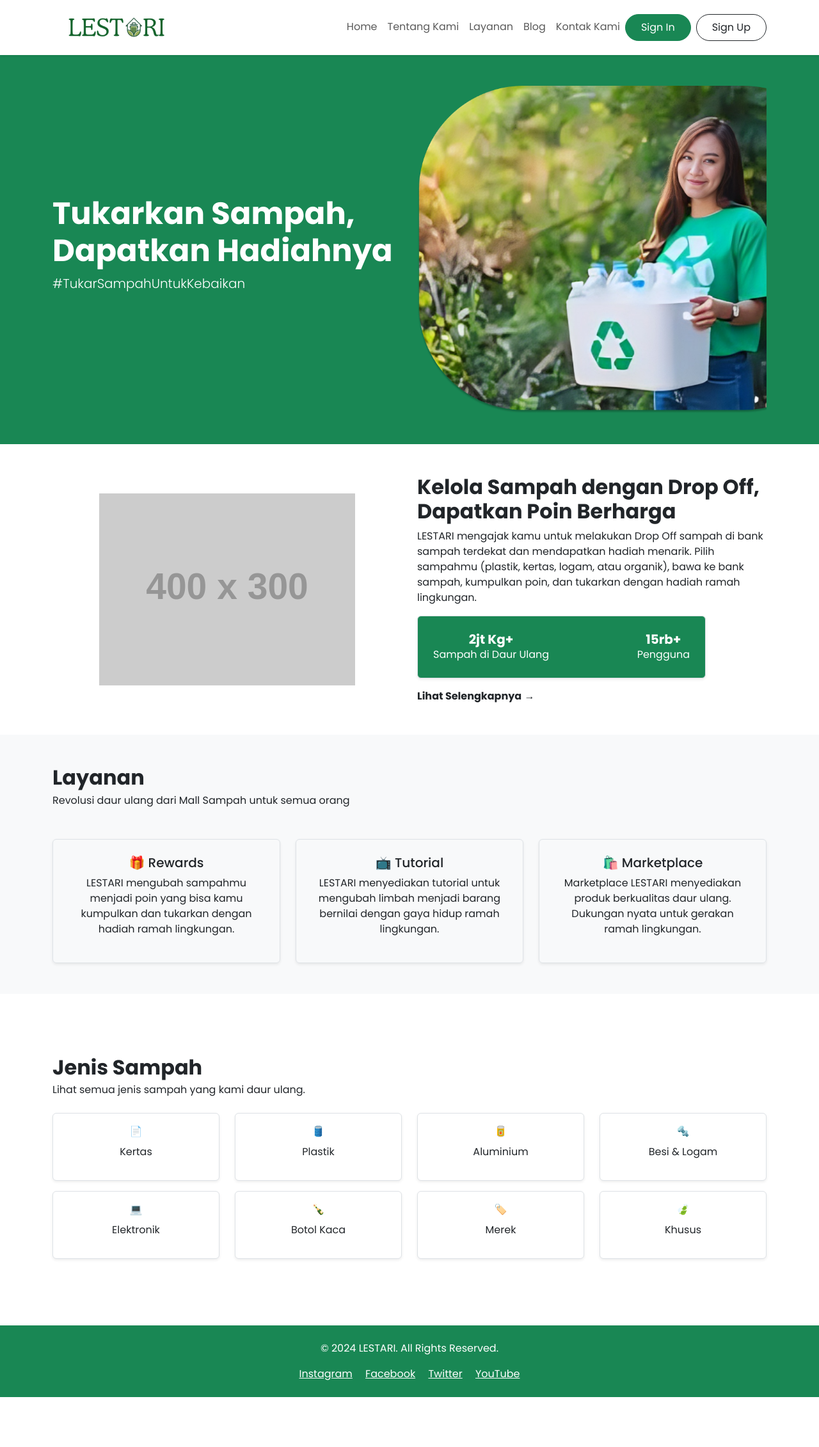
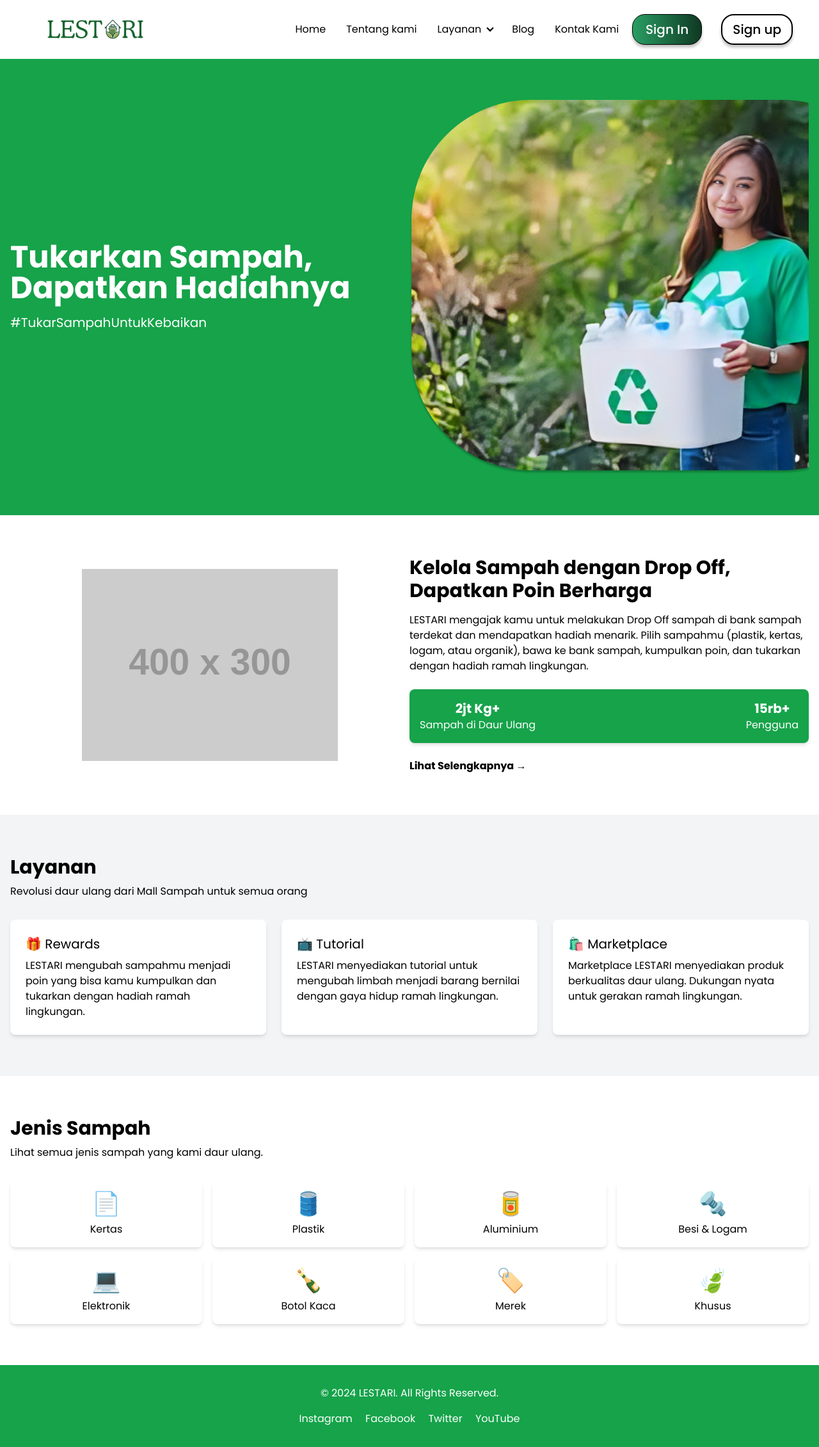
Before and after one commit to sceptzrion/Lestari, a PHP site: page /landingpage.php in a window 1280 px wide. Shown: the whole page at 64% size. Before the commit the page ends 2183 px from the top, so only its background shows below. Run offline with PHP 8.4, Linux system fonts and the light colour scheme; grey boxes labelled with a size stand in for pictures from a placeholder-image service; some libraries are stand-ins or nearby versions.

Commit message:
edit landing page

```diff
--- a/admin/login.php
+++ b/admin/login.php
@@ -13,6 +13,7 @@
         <img src="../images/Logo admin.png" class="w-[314px] h-[169px]" alt="Logo Lestari">
         <h1 class="text-[32px] font-bold self-center text-center">Admin Login</h1>
       </div>
+
       <h2 class="text-[26px] font-light">Lestari</h2>
       <div class="flex flex-col form-bg w-[488px] h-[411px] rounded-lg border-2 border-gray p-6 gap-3">
         <form action="" class="flex flex-col gap-6">
--- a/landingpage.php
+++ b/landingpage.php
@@ -3,190 +3,238 @@
 <head>
   <meta charset="UTF-8" />
   <meta name="viewport" content="width=device-width, initial-scale=1.0" />
+  <link href="./css/styles.css" rel="stylesheet">
   <title>Landing Page - Lestari</title>
   <!-- Google Fonts -->
   <link href="https://fonts.googleapis.com/css2?family=Poppins:wght@300;400;500;600;700&display=swap" rel="stylesheet" />
-    <!-- Bootstrap CSS -->
-    <link href="https://cdn.jsdelivr.net/npm/bootstrap@5.3.0/dist/css/bootstrap.min.css" rel="stylesheet" />
-    <style>
-      body {
-        font-family: "Poppins", sans-serif;
+  <!-- Tailwind CSS -->
+  <script src="https://cdn.tailwindcss.com"></script>
+  <script>
+    tailwind.config = {
+      theme: {
+        extend: {
+          fontFamily: {
+            'poppins': ['Poppins', 'sans-serif']
           }
-    </style>
+        }
+      }
+    }
+  </script>
 </head>
-  <body>
-    <!-- Navbar -->
-    <nav class="navbar navbar-expand-lg navbar-light bg-white shadow-sm py-1">
-      <div class="container">
+<body class="font-poppins">
+   <!-- NAVBAR -->
+   <div class="navbar bg-light h-[92px] pr-[41px] justify-between">
+    <!-- MOBILE SCREEN MODE -->
+      <div class="navbar-start pl-[41px]">
+        <div class="dropdown ">
+          <div tabindex="0" role="button" class="btn btn-ghost lg:hidden">
+            <svg
+              xmlns="http://www.w3.org/2000/svg"
+              class="h-5 w-5"
+              fill="none"
+              viewBox="0 0 24 24"
+              stroke="currentColor">
+              <path
+                stroke-linecap="round"
+                stroke-linejoin="round"
+                stroke-width="2"
+                d="M4 6h16M4 12h8m-8 6h16" />
+            </svg>
+          </div>
+          <ul
+            tabindex="0"
+            class="menu menu-sm dropdown-content bg-base-100 rounded-box z-[1] mt-3 w-52 p-2 shadow">
+            <li><a>Item 1</a></li>
+            <li>
+              <a>Parent</a>
+              <ul class="p-2">
+                <li><a>Submenu 1</a></li>
+                <li><a>Submenu 2</a></li>
+              </ul>
+            </li>
+            <li><a>Item 3</a></li>
+          </ul>
+        </div>
+        <!-- BRAND LOGO -->
         <a href="." class="">
           <img src="./images/Logo.png" alt="Logo Lestari">
         </a>
-        <button class="navbar-toggler" type="button" data-bs-toggle="collapse" data-bs-target="#navbarNav" aria-controls="navbarNav" aria-expanded="false" aria-label="Toggle navigation">
-          <span class="navbar-toggler-icon"></span>
-        </button>
-        <div class="collapse navbar-collapse" id="navbarNav">
-          <ul class="navbar-nav ms-auto">
-            <li class="nav-item"><a class="nav-link" href="#">Home</a></li>
-            <li class="nav-item"><a class="nav-link" href="#">Tentang Kami</a></li>
-            <li class="nav-item"><a class="nav-link" href="#">Layanan</a></li>
-            <li class="nav-item"><a class="nav-link" href="#">Blog</a></li>
-            <li class="nav-item"><a class="nav-link" href="#">Kontak Kami</a></li>
-            <a class="btn btn-success rounded-pill px-4 py-2 me-2" href="#">Sign In</a>
-            <a class="btn btn-outline-dark rounded-pill px-4 py-2" href="#">Sign Up</a>
+      </div>
+    <!-- DESKTOP MODE -->
+        <div class="navbar-center hidden lg:flex">
+          <ul class="menu menu-horizontal px-1 text-dark text-base">
+            <li><a>Home</a></li>
+            <li><a>Tentang kami</a></li>
+            <li>
+              <details>
+                <summary>Layanan</summary>
+                  <ul ul class="bg-light absolute left-1/2 transform -translate-x-1/2 rounded-[10px] border-[1px] shadow-[0px_4px_4px_-0px_rgba(0,0,0,0.25)] border-gray px-[14px] py-[20px] flex-wrap flex items-center gap-[11px] min-w-[475px] h-[144px]">
+                    <li><button class="btn btn-success w-[142px] shadow-[0px_4px_4px_-0px_rgba(0,0,0,0.25)] rounded-[20px] flex px-2.5 content-center text-light text-base font-medium gap-[10px]">
+                      <img src="./images/truck.png" class="w-10" alt="">
+                      <p>Drop Off</p>
+                    </button></li>
+                    <li><button class="btn btn-success w-[142px] shadow-[0px_4px_4px_-0px_rgba(0,0,0,0.25)] rounded-[20px] flex px-2.5 content-center text-light text-base font-medium gap-[5px]">
+                      <img src="./images/reward.png" class="w-10" alt="">
+                      <p>Rewards</p>
+                    </button></li>
+                    <li><button class="btn btn-success w-[142px] shadow-[0px_4px_4px_-0px_rgba(0,0,0,0.25)] rounded-[20px] flex px-2.5 content-center text-light text-base font-medium gap-2">
+                      <img src="./images/Vector.png" class="w-8" alt="">
+                      <p>Tutorial</p>
+                    </button></li>
+                    <li><button class="btn btn-success w-[171px] shadow-[0px_4px_4px_-0px_rgba(0,0,0,0.25)] rounded-[20px] flex px-2.5 content-center text-light text-base font-medium gap-[6px]">
+                      <img src="./images/marketplace.png" class="w-10" alt="">
+                      <p>Marketplace</p>
+                    </button></li>
+                  </ul>
+              </details>
+            </li>
+            <li><a>Blog</a></li>
+            <li><a>Kontak Kami</a></li>
           </ul>
         </div>
+        <!-- if user not login -->
+        <div class="navbar-end ml-[56px] flex flex-row gap-[30px] w-auto">
+          <a class="btn px-5 h-[42px] shadow-[0px_4px_4px_-0px_rgba(0,0,0,0.25)] rounded-[20px] bg-gradient-to-r from-green to-dark-green text-[20px] border-dark border-[1px] font-medium text-light">Sign In</a>
+          <a href="./user/signup.php" class="btn btn-outline px-4 h-[42px] shadow-[0px_4px_4px_-0px_rgba(0,0,0,0.25)] border-dark border-2 rounded-[20px] text-[20px] font-medium text-dark">Sign up</a>
         </div>
-    </nav>
+        <!-- endif -->
+
+        <!-- if user login -->
+        <!-- <div class="ml-[233px] content-center">
+          <div tabindex="0" role="button" class="btn btn-ghost btn-circle avatar">
+            <div class="w-[50px] rounded-full">
+              <img
+                alt="Tailwind CSS Navbar component"
+                src="https://img.daisyui.com/images/stock/photo-1534528741775-53994a69daeb.webp" />
+            </div>
+          </div>
+        </div> -->
+        <!-- endif -->
+    </div>
+  <!-- NAVBAR END -->
 
   <!-- Hero Section -->
-    <section class="bg-success text-white py-5 ">
-      <div class="container text-center text-lg-start">
-        <div class="row align-items-center">
-          <div class="col-lg-6">
-            <h1 class="display-5 fw-bold">Tukarkan Sampah, Dapatkan Hadiahnya</h1>
-            <p class="lead">#TukarSampahUntukKebaikan</p>
+  <section class="bg-green-600 text-white py-16">
+    <div class="container mx-auto px-4">
+      <div class="flex flex-col md:flex-row items-center">
+        <div class="md:w-1/2 text-center md:text-left">
+          <h1 class="text-4xl md:text-5xl font-bold mb-4">Tukarkan Sampah, Dapatkan Hadiahnya</h1>
+          <p class="text-xl">#TukarSampahUntukKebaikan</p>
         </div>
-          <div class="col-lg-6 text-center ">
-            <img src="./images/hero banner.png" alt="Hero Image" class="img-fluid rounded" />
+        <div class="md:w-1/2 text-center mt-8 md:mt-0">
+          <img src="./images/hero banner.png" alt="Hero Image" class="rounded-lg mx-auto max-w-full h-auto" />
         </div>
       </div>
     </div>
   </section>
 
   <!-- About Section -->
-    <section class="py-5">
-      <div class="container">
-        <div class="row align-items-center">
-          <div class="col-lg-6 text-center">
-            <img src="https://placehold.co/400x300" alt="Drop Off" class="img-fluid" />
+  <section class="bg-white py-16">
+    <div class="container mx-auto px-4">
+      <div class="flex flex-col md:flex-row items-center">
+        <div class="md:w-1/2 text-center mb-8 md:mb-0">
+          <img src="https://placehold.co/400x300" alt="Drop Off" class="mx-auto max-w-full h-auto" />
         </div>
-          <div class="col-lg-6">
-            <h2 class="fw-bold">Kelola Sampah dengan Drop Off, Dapatkan Poin Berharga</h2>
-            <p class="text-justify">
-                LESTARI mengajak kamu untuk melakukan Drop Off sampah di bank sampah terdekat dan mendapatkan hadiah menarik. Pilih sampahmu (plastik, kertas, logam, atau organik), bawa ke bank sampah, kumpulkan poin, dan tukarkan dengan
-              hadiah ramah lingkungan.
+        <div class="md:w-1/2">
+          <h2 class="text-3xl text-black font-bold mb-4">Kelola Sampah dengan Drop Off, Dapatkan Poin Berharga</h2>
+          <p class="text-black mb-6">
+            LESTARI mengajak kamu untuk melakukan Drop Off sampah di bank sampah terdekat dan mendapatkan hadiah menarik. Pilih sampahmu (plastik, kertas, logam, atau organik), bawa ke bank sampah, kumpulkan poin, dan tukarkan dengan hadiah ramah lingkungan.
           </p>
 
-            <div class="row justify-content-start mb-3">
-              <div class="col-md-10">
-                <div class="p-4 border rounded shadow-sm bg-success text-white d-flex justify-content-between align-items-center">
-                  <div>
-                    <h5 class="text-center fw-bold mb-0">2jt Kg+</h5>
-                    <p class="text-center mb-0">Sampah di Daur Ulang</p>
+          <div class="mb-6">
+            <div class="bg-green-600 text-white p-4 rounded-lg shadow-md flex justify-between">
+              <div class="text-center">
+                <h5 class="font-bold text-xl">2jt Kg+</h5>
+                <p>Sampah di Daur Ulang</p>
               </div>
-                  <div>
-                    <h5 class="text-center fw-bold mb-0">15rb+</h5>
-                    <p class="text-lg-start mb-0">Pengguna</p>
-                  </div>
+              <div class="text-center">
+                <h5 class="font-bold text-xl">15rb+</h5>
+                <p>Pengguna</p>
               </div>
             </div>
           </div>
 
-            <div class="lihat-selengkapnya mt-2"><strong>Lihat Selengkapnya</strong> →</div>
+          <div class="mt-4 text-black font-bold cursor-pointer hover:text-green-600">Lihat Selengkapnya →</div>
         </div>
       </div>
     </div>
   </section>
 
   <!-- Services Section -->
-    <section class="py-5 bg-light">
-      <div class="container text-center">
-        <h2 class="fw-bold mb-1 text-lg-start">Layanan</h2>
-        <p class="text-lg-start">Revolusi daur ulang dari Mall Sampah untuk semua orang</p>
-        <div class="row g-4 mt-4">
-          <div class="col-md-4">
-            <div class="p-4 border rounded shadow-sm">
-              <h5>🎁 Rewards</h5>
+  <section class="py-16 bg-gray-100">
+    <div class="container mx-auto px-4">
+      <h2 class="text-3xl text-black font-bold mb-2">Layanan</h2>
+      <p class="text-black mb-8">Revolusi daur ulang dari Mall Sampah untuk semua orang</p>
+      <div class="text-black grid md:grid-cols-3 gap-6">
+        <div class="bg-white p-6 rounded-lg shadow-md">
+          <h5 class="text-xl mb-2">🎁 Rewards</h5>
           <p>LESTARI mengubah sampahmu menjadi poin yang bisa kamu kumpulkan dan tukarkan dengan hadiah ramah lingkungan.</p>
         </div>
-          </div>
-          <div class="col-md-4">
-            <div class="p-4 border rounded shadow-sm">
-              <h5>📺 Tutorial</h5>
+        <div class="bg-white p-6 rounded-lg shadow-md">
+          <h5 class="text-xl mb-2">📺 Tutorial</h5>
           <p>LESTARI menyediakan tutorial untuk mengubah limbah menjadi barang bernilai dengan gaya hidup ramah lingkungan.</p>
         </div>
-          </div>
-          <div class="col-md-4">
-            <div class="p-4 border rounded shadow-sm">
-              <h5>🛍️ Marketplace</h5>
+        <div class="bg-white p-6 rounded-lg shadow-md">
+          <h5 class="text-xl mb-2">🛍️ Marketplace</h5>
           <p>Marketplace LESTARI menyediakan produk berkualitas daur ulang. Dukungan nyata untuk gerakan ramah lingkungan.</p>
-            </div>
         </div>
       </div>
     </div>
   </section>
 
   <!-- Jenis sampah Section -->
-    <section class="py-5">
-        <div class="container text-center my-5">
-            <h2 class="fw-bold mb-1 text-lg-start">Jenis Sampah</h2>
-            <p class="text-lg-start">Lihat semua jenis sampah yang kami daur ulang.</p>
-            <div class="row">
-              <div class="col-md-3 col-sm-6 my-2">
-                <div class="card p-3 border border rounded shadow-sm">
-                  <div class="icon mb-2">📄</div>
+  <section class="bg-white py-16">
+    <div class="text-black container mx-auto px-4">
+      <h2 class="text-3xl font-bold mb-2">Jenis Sampah</h2>
+      <p class="mb-8">Lihat semua jenis sampah yang kami daur ulang.</p>
+      <div class="grid grid-cols-2 md:grid-cols-4 gap-4">
+        <div class="bg-white p-4 rounded-lg shadow-md text-center">
+          <div class="text-4xl mb-2">📄</div>
           <p>Kertas</p>
         </div>
-              </div>
-              <div class="col-md-3 col-sm-6 my-2">
-                <div class="card p-3 border rounded shadow-sm">
-                  <div class="icon mb-2">🛢️</div>
+        <div class="bg-white p-4 rounded-lg shadow-md text-center">
+          <div class="text-4xl mb-2">🛢️</div>
           <p>Plastik</p>
         </div>
-              </div>
-              <div class="col-md-3 col-sm-6 my-2">
-                <div class="card p-3 border rounded shadow-sm">
-                  <div class="icon mb-2">🥫</div>
+        <div class="bg-white p-4 rounded-lg shadow-md text-center">
+          <div class="text-4xl mb-2">🥫</div>
           <p>Aluminium</p>
         </div>
-              </div>
-              <div class="col-md-3 col-sm-6 my-2">
-                <div class="card p-3 border rounded shadow-sm">
-                  <div class="icon mb-2">🔩</div>
+        <div class="bg-white p-4 rounded-lg shadow-md text-center">
+          <div class="text-4xl mb-2">🔩</div>
           <p>Besi & Logam</p>
         </div>
-              </div>
-              <div class="col-md-3 col-sm-6 my-2">
-                <div class="card p-3 border rounded shadow-sm">
-                  <div class="icon mb-2">💻</div>
+        <div class="bg-white p-4 rounded-lg shadow-md text-center">
+          <div class="text-4xl mb-2">💻</div>
           <p>Elektronik</p>
         </div>
-              </div>
-              <div class="col-md-3 col-sm-6 my-2">
-                <div class="card p-3 border rounded shadow-sm">
-                  <div class="icon mb-2">🍾</div>
+        <div class="bg-white p-4 rounded-lg shadow-md text-center">
+          <div class="text-4xl mb-2">🍾</div>
           <p>Botol Kaca</p>
         </div>
-              </div>
-              <div class="col-md-3 col-sm-6 my-2">
-                <div class="card p-3 border rounded shadow-sm">
-                  <div class="icon mb-2">🏷️</div>
+        <div class="bg-white p-4 rounded-lg shadow-md text-center">
+          <div class="text-4xl mb-2">🏷️</div>
           <p>Merek</p>
         </div>
-              </div>
-              <div class="col-md-3 col-sm-6 my-2">
-                <div class="card p-3 border rounded shadow-sm">
-                  <div class="icon mb-2">🍃</div>
+        <div class="bg-white p-4 rounded-lg shadow-md text-center">
+          <div class="text-4xl mb-2">🍃</div>
           <p>Khusus</p>
-                </div>
         </div>
       </div>
     </div>
   </section>
 
   <!-- Footer -->
-    <footer class="bg-success text-white py-4">
-      <div class="container text-center">
-        <p>&copy; 2024 LESTARI. All Rights Reserved.</p>
-        <div class="mt-2">
-          <a href="#" class="text-white me-3">Instagram</a>
-          <a href="#" class="text-white me-3">Facebook</a>
-          <a href="#" class="text-white me-3">Twitter</a>
-          <a href="#" class="text-white">YouTube</a>
+  <footer class="bg-green-600 text-white py-8">
+    <div class="container mx-auto px-4 text-center">
+      <p class="mb-4">&copy; 2024 LESTARI. All Rights Reserved.</p>
+      <div class="space-x-4">
+        <a href="#" class="text-white hover:underline">Instagram</a>
+        <a href="#" class="text-white hover:underline">Facebook</a>
+        <a href="#" class="text-white hover:underline">Twitter</a>
+        <a href="#" class="text-white hover:underline">YouTube</a>
       </div>
     </div>
   </footer>
-
-    <script src="https://cdn.jsdelivr.net/npm/bootstrap@5.3.0/dist/js/bootstrap.bundle.min.js"></script>
 </body>
 </html>
```
Lines whose indentation alone changed are shown as unchanged.
